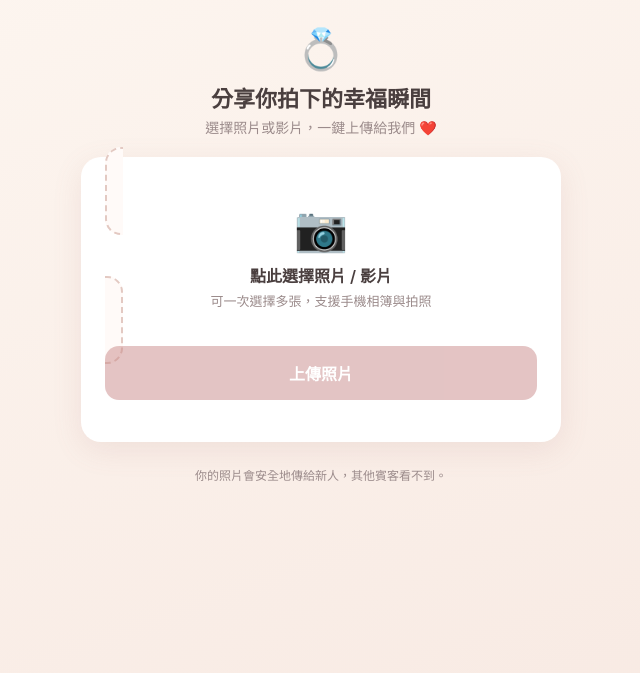
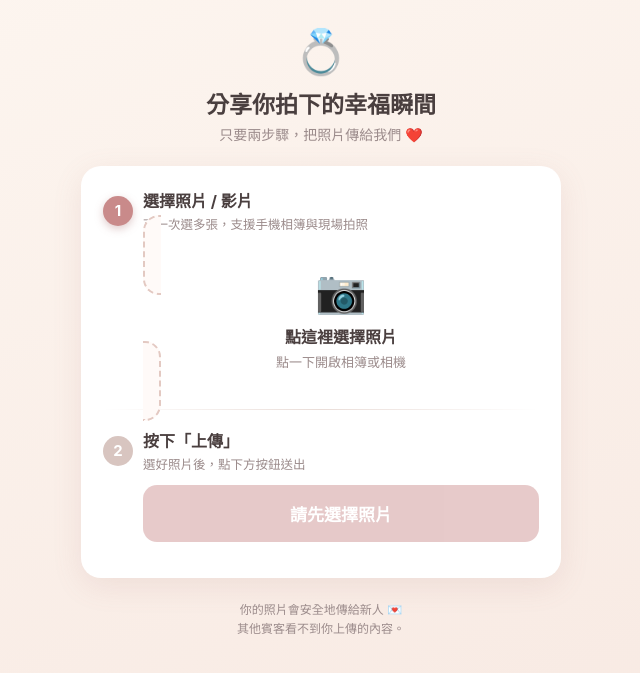
Before and after one commit to cat6201/wedding-photos, a FastAPI app: page / in a window 1280 px wide. Shown: the top 673 px of the page, without its empty margins (319-959 px from the left). Run offline with FastAPI, Linux system fonts and the light colour scheme.

Commit message:
上傳頁面改版：清楚的兩步驟流程與視覺美化

```diff
--- a/templates/upload.html
+++ b/templates/upload.html
@@ -28,29 +28,65 @@
       padding: 24px 16px 48px;
     }
     .wrap { width: 100%; max-width: 480px; }
-    header { text-align: center; margin-bottom: 20px; }
-    header .rings { font-size: 40px; }
-    header h1 { font-size: 22px; margin: 8px 0 4px; font-weight: 600; }
+    header { text-align: center; margin-bottom: 22px; }
+    header .rings { font-size: 44px; }
+    header h1 { font-size: 23px; margin: 8px 0 4px; font-weight: 700; }
     header p { color: var(--muted); font-size: 14px; margin: 0; }
 
     .card {
       background: var(--card);
       border-radius: 20px;
-      padding: 24px;
+      padding: 22px;
       box-shadow: 0 8px 30px rgba(167, 107, 107, 0.12);
+    }
+
+    /* 步驟區塊 */
+    .step { margin-bottom: 18px; }
+    .step:last-of-type { margin-bottom: 0; }
+    .step-head {
+      display: flex;
+      align-items: center;
+      gap: 10px;
+      margin-bottom: 12px;
+    }
+    .step-num {
+      position: relative;
+      z-index: 2;
+      flex-shrink: 0;
+      width: 30px; height: 30px;
+      border-radius: 50%;
+      background: var(--accent);
+      color: #fff;
+      font-weight: 700;
+      font-size: 15px;
+      display: flex; align-items: center; justify-content: center;
+      box-shadow: 0 3px 8px rgba(167, 107, 107, 0.35);
+    }
+    .step-num.gray { background: #d8c5c0; box-shadow: none; }
+    .step-title { font-size: 16px; font-weight: 700; }
+    .step-sub { color: var(--muted); font-size: 12.5px; margin-top: 2px; }
+    /* 步驟內容往右縮排，對齊標題、避免與數字圓圈重疊 */
+    .step-body { padding-left: 40px; }
+
+
+    .divider {
+      height: 1px;
+      background: linear-gradient(90deg, transparent, #eaddd8, transparent);
+      margin: 18px 0;
     }
 
     .drop {
       border: 2px dashed #e3c9c2;
       border-radius: 16px;
-      padding: 32px 16px;
+      padding: 28px 16px;
       text-align: center;
       cursor: pointer;
       transition: 0.2s;
       background: #fffaf8;
     }
     .drop:active { transform: scale(0.99); }
-    .drop .icon { font-size: 44px; }
+    .drop.filled { border-style: solid; border-color: #cde6d3; background: #f4fbf5; }
+    .drop .icon { font-size: 42px; }
     .drop .title { font-weight: 600; margin-top: 8px; }
     .drop .hint { color: var(--muted); font-size: 13px; margin-top: 4px; }
 
@@ -61,19 +97,23 @@
       width: 100%;
       border: none;
       border-radius: 14px;
-      padding: 15px;
-      font-size: 16px;
-      font-weight: 600;
+      padding: 16px;
+      font-size: 17px;
+      font-weight: 700;
       color: #fff;
       background: var(--accent);
-      margin-top: 16px;
       cursor: pointer;
       transition: 0.2s;
+      box-shadow: 0 6px 16px rgba(201, 138, 138, 0.35);
     }
     .btn:active { background: var(--accent-dark); }
-    .btn:disabled { opacity: 0.5; cursor: not-allowed; }
+    .btn:disabled {
+      opacity: 0.45;
+      cursor: not-allowed;
+      box-shadow: none;
+    }
 
-    .list { margin-top: 18px; display: flex; flex-direction: column; gap: 10px; }
+    .list { margin-top: 14px; display: flex; flex-direction: column; gap: 10px; }
     .item {
       display: flex;
       align-items: center;
@@ -97,11 +137,20 @@
     .status.ok { color: var(--ok); }
     .status.err { color: var(--err); }
 
+    .count-badge {
+      display: none;
+      text-align: center;
+      font-size: 13px;
+      color: var(--accent-dark);
+      font-weight: 600;
+      margin-top: 10px;
+    }
+
     .done-msg {
-      text-align: center; margin-top: 18px; font-size: 15px; color: var(--ok);
-      font-weight: 600; display: none;
+      text-align: center; margin-top: 16px; font-size: 15px; color: var(--ok);
+      font-weight: 700; display: none;
     }
-    footer { text-align: center; color: var(--muted); font-size: 12px; margin-top: 24px; }
+    footer { text-align: center; color: var(--muted); font-size: 12px; margin-top: 22px; line-height: 1.6; }
   </style>
 </head>
 <body>
@@ -109,40 +158,95 @@
     <header>
       <div class="rings">💍</div>
       <h1>分享你拍下的幸福瞬間</h1>
-      <p>選擇照片或影片，一鍵上傳給我們 ❤️</p>
+      <p>只要兩步驟，把照片傳給我們 ❤️</p>
     </header>
 
     <div class="card">
+      <!-- 步驟一：選擇照片 -->
+      <div class="step">
+        <div class="step-head">
+          <div class="step-num">1</div>
+          <div>
+            <div class="step-title">選擇照片 / 影片</div>
+            <div class="step-sub">可一次選多張，支援手機相簿與現場拍照</div>
+          </div>
+        </div>
+        <div class="step-body">
           <label class="drop" id="drop" for="fileInput">
             <div class="icon">📷</div>
-        <div class="title">點此選擇照片 / 影片</div>
-        <div class="hint">可一次選擇多張，支援手機相簿與拍照</div>
+            <div class="title" id="dropTitle">點這裡選擇照片</div>
+            <div class="hint" id="dropHint">點一下開啟相簿或相機</div>
           </label>
+          <div class="count-badge" id="countBadge"></div>
           <input type="file" id="fileInput" accept="image/*,video/*" multiple />
+        </div>
+      </div>
 
-      <button class="btn" id="uploadBtn" disabled>上傳照片</button>
+      <div class="divider"></div>
 
+      <!-- 步驟二：上傳 -->
+      <div class="step">
+        <div class="step-head">
+          <div class="step-num gray" id="step2Num">2</div>
+          <div>
+            <div class="step-title">按下「上傳」</div>
+            <div class="step-sub">選好照片後，點下方按鈕送出</div>
+          </div>
+        </div>
+        <div class="step-body">
+          <button class="btn" id="uploadBtn" disabled>請先選擇照片</button>
           <div class="list" id="list"></div>
           <div class="done-msg" id="doneMsg">🎉 上傳完成，謝謝你的祝福！</div>
         </div>
+      </div>
 
-    <footer>你的照片會安全地傳給新人，其他賓客看不到。</footer>
     </div>
+
+    <footer>
+      你的照片會安全地傳給新人 💌<br />
+      其他賓客看不到你上傳的內容。
+    </footer>
+  </div>
+
 
   <script>
     const fileInput = document.getElementById("fileInput");
     const uploadBtn = document.getElementById("uploadBtn");
     const list = document.getElementById("list");
     const doneMsg = document.getElementById("doneMsg");
+    const drop = document.getElementById("drop");
+    const dropTitle = document.getElementById("dropTitle");
+    const dropHint = document.getElementById("dropHint");
+    const countBadge = document.getElementById("countBadge");
+    const step2Num = document.getElementById("step2Num");
 
     let files = [];
 
     fileInput.addEventListener("change", () => {
       files = Array.from(fileInput.files);
       renderList();
-      uploadBtn.disabled = files.length === 0;
       doneMsg.style.display = "none";
+
+      if (files.length > 0) {
+        drop.classList.add("filled");
+        dropTitle.textContent = "已選擇 " + files.length + " 個檔案";
+        dropHint.textContent = "想換或多加？再點一下重新選擇";
+        countBadge.style.display = "block";
+        countBadge.textContent = "✓ 已選好，請到步驟 2 按上傳";
+        uploadBtn.disabled = false;
+        uploadBtn.textContent = "上傳這 " + files.length + " 個檔案";
+        step2Num.classList.remove("gray");
+      } else {
+        drop.classList.remove("filled");
+        dropTitle.textContent = "點這裡選擇照片";
+        dropHint.textContent = "點一下開啟相簿或相機";
+        countBadge.style.display = "none";
+        uploadBtn.disabled = true;
+        uploadBtn.textContent = "請先選擇照片";
+        step2Num.classList.add("gray");
+      }
     });
+
 
     function renderList() {
       list.innerHTML = "";
@@ -187,6 +291,7 @@
 
     uploadBtn.addEventListener("click", async () => {
       uploadBtn.disabled = true;
+      uploadBtn.textContent = "上傳中…請稍候";
       fileInput.disabled = true;
       let okCount = 0;
 
@@ -198,12 +303,12 @@
       if (okCount === files.length) {
         doneMsg.textContent = "🎉 全部上傳完成，謝謝你的祝福！";
       } else {
-        doneMsg.textContent = `已上傳 ${okCount}/${files.length} 張，可重試失敗的項目。`;
+        doneMsg.textContent = `已上傳 ${okCount}/${files.length} 個，可重試失敗的項目。`;
       }
       doneMsg.style.display = "block";
 
       uploadBtn.disabled = false;
-      uploadBtn.textContent = "再上傳更多";
+      uploadBtn.textContent = "再選照片上傳更多";
       fileInput.disabled = false;
     });
 
```
Lines whose indentation alone changed are shown as unchanged.
